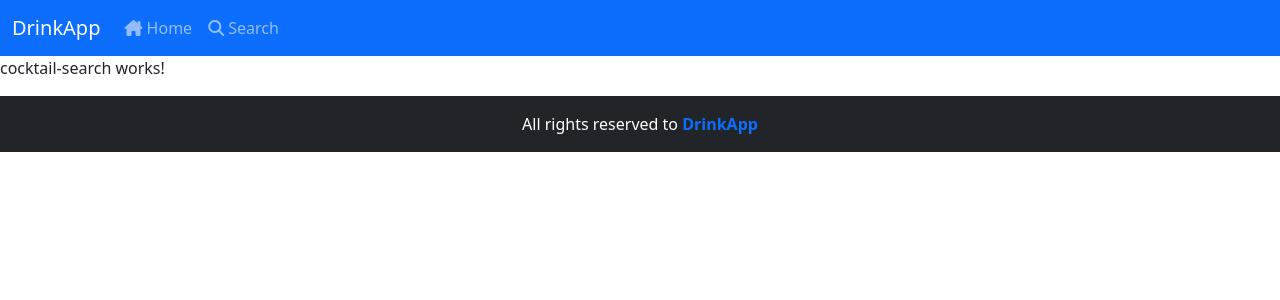
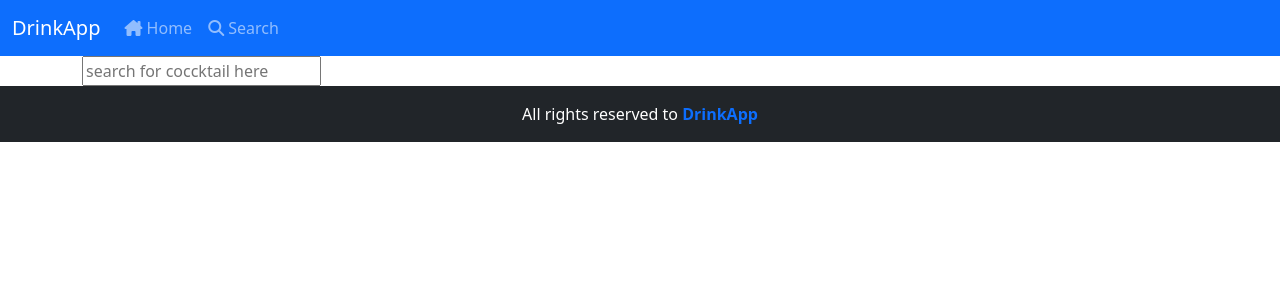
Before and after one commit to AhmedZeidi/drinkApp, an Angular app: page /conctail/search in a window 1280 px wide. Shown: the top 300 px of the page. Built offline with nearby package versions, Linux system fonts and the light colour scheme.

Commit message:
search component

```diff
--- a/src/app/pages/cocktail-search/cocktail-search.component.html
+++ b/src/app/pages/cocktail-search/cocktail-search.component.html
@@ -1 +1,13 @@
-<p>cocktail-search works!</p>
+<div class="container">
+  <input type="text" (keyup)="searchCocktail(sCocktail.value)" #sCocktail placeholder="search for coccktail here">
+
+  <div class="row col-12">
+    <div class="card col-3 m-2" style="width: 10rem;" *ngFor="let cocktail of cocktails">
+      <img class="card-img-top" src="{{cocktail.strDrinkThumb}}">
+      <div class="card-body">
+        <a routerLink="/cocktail/detail/{{cocktail.idDrink}}"><h6 class="text-center">{{cocktail.strDrink}}</h6></a>
+      </div>
+    </div>
+  </div>
+
+</div>
--- a/src/app/pages/cocktail-search/cocktail-search.component.ts
+++ b/src/app/pages/cocktail-search/cocktail-search.component.ts
@@ -1,4 +1,5 @@
 import { Component, OnInit } from '@angular/core';
+import axios, { Axios } from 'axios';
 
 @Component({
   selector: 'app-cocktail-search',
@@ -7,9 +8,23 @@ import { Component, OnInit } from '@angular/core';
 })
 export class CocktailSearchComponent implements OnInit {
 
+  sCocktail:any = "";
+  cocktails:any = [];
   constructor() { }
 
   ngOnInit(): void {
   }
 
+  searchCocktail(search:any){
+    axios.get(`https://www.thecocktaildb.com/api/json/v1/1/search.php?s=${search}`)
+    .then(
+      res =>{
+        this.cocktails = res.data.drinks;
+        console.log(this.cocktails);
+
+      }
+    )
+    .catch()
+  }
+
 }
```
